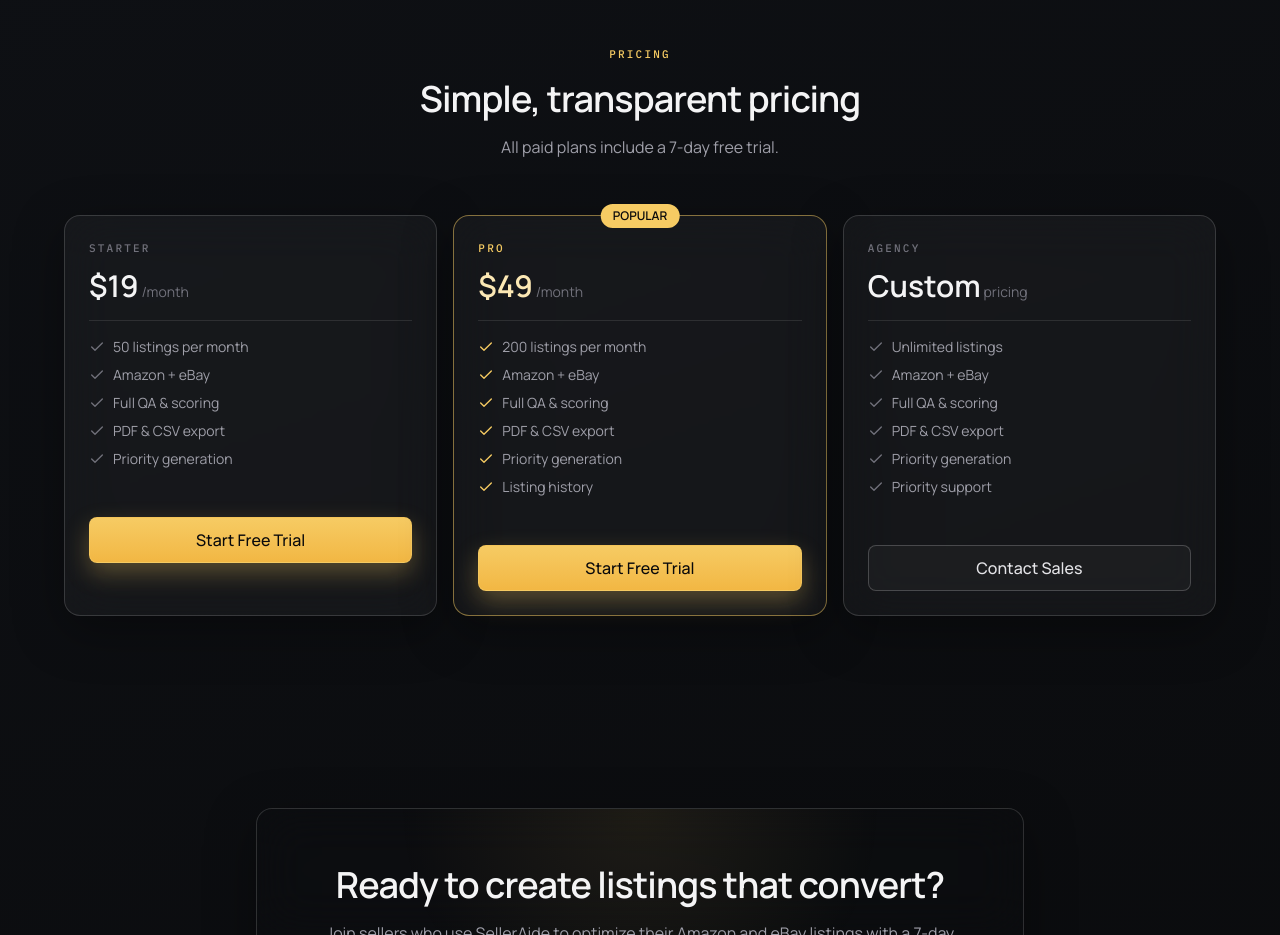
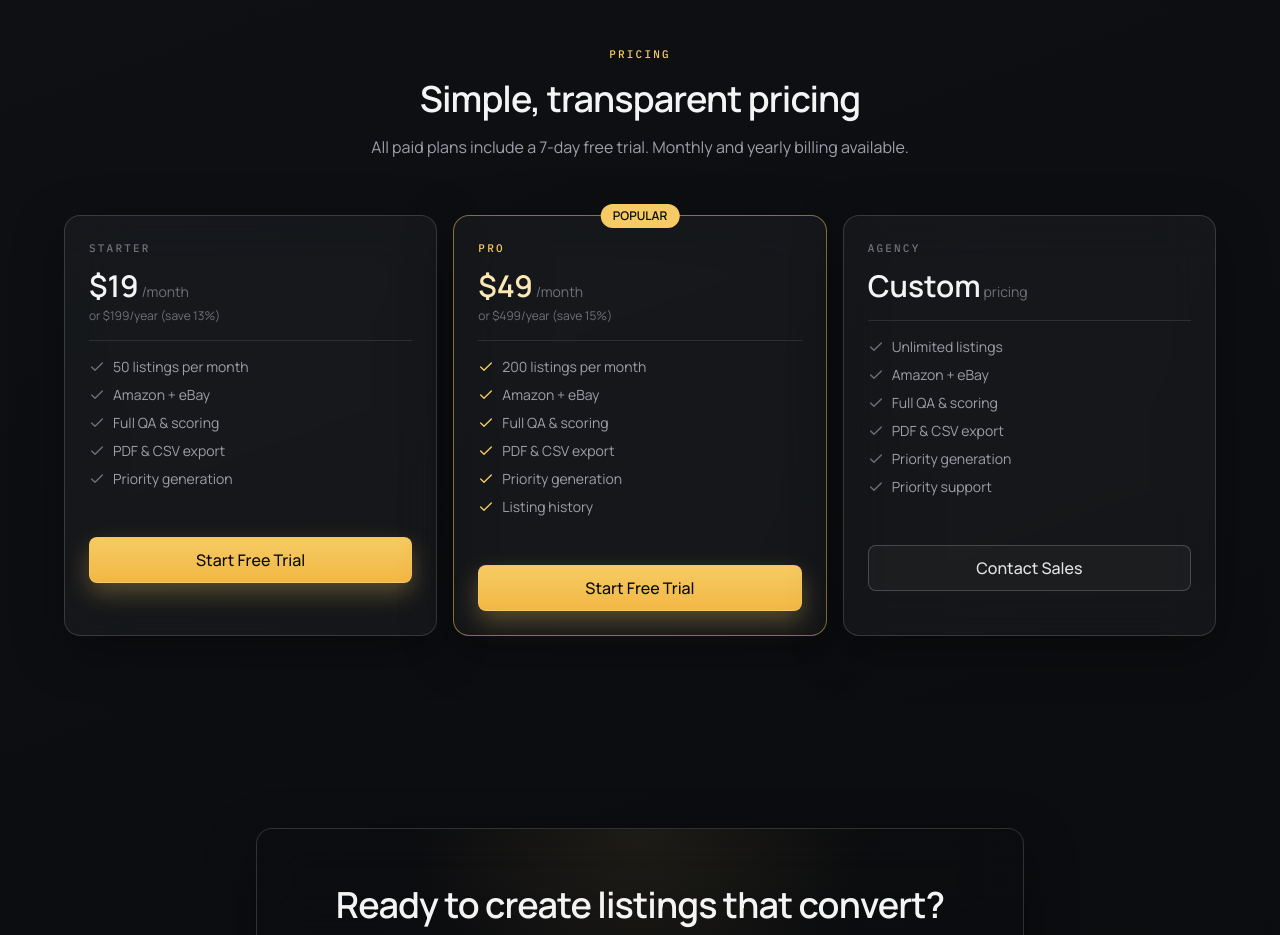
Before and after one commit to nsgreenw/selleraide, a Next.js app: page / in a window 1280 px wide. Shown: the part 2280-3215 px from the top of the page. Built offline with nearby package versions, Linux system fonts and the light colour scheme.

Commit message:
feat(pricing): add yearly pricing display for starter and pro on landing

```diff
--- a/src/app/page.tsx
+++ b/src/app/page.tsx
@@ -277,7 +277,7 @@ export default function Home() {
               Simple, transparent pricing
             </h2>
             <p className="text-zinc-400">
-              All paid plans include a 7-day free trial.
+              All paid plans include a 7-day free trial. Monthly and yearly billing available.
             </p>
           </div>
 
@@ -291,6 +291,7 @@ export default function Home() {
                 </span>
                 <span className="text-sm text-zinc-500"> /month</span>
               </div>
+              <p className="text-xs text-zinc-500 mb-1">or $199/year (save 13%)</p>
               <div className="border-t border-white/10 my-4" />
               <ul className="space-y-2 mb-6">
                 <li className="flex items-center gap-2">
@@ -339,6 +340,7 @@ export default function Home() {
                 <span className="text-3xl font-semibold text-sa-100">$49</span>
                 <span className="text-sm text-zinc-500"> /month</span>
               </div>
+              <p className="text-xs text-zinc-500 mb-1">or $499/year (save 15%)</p>
               <div className="border-t border-white/10 my-4" />
               <ul className="space-y-2 mb-6">
                 <li className="flex items-center gap-2">
```
